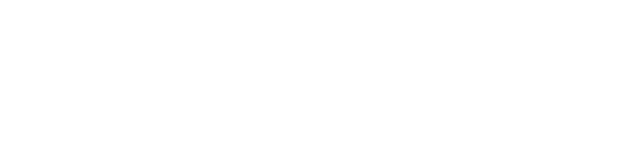
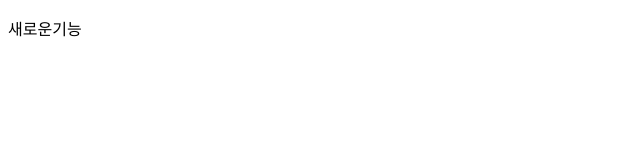
Before and after one commit to SeongHaeIn/GitinitTest, a plain HTML site: page index.html in a window 1280 px wide. Shown: the whole page, without its empty margins (0-640 px from the left). Drawn offline with Linux system fonts and the light colour scheme.

Commit message:
새로운 기능추가

```diff
--- a/index.html
+++ b/index.html
@@ -6,6 +6,6 @@
   <title>메인은 그래도 진행</title>
 </head>
 <body>
-
+  <p>새로운기능</p>
 </body>
 </html>
```
